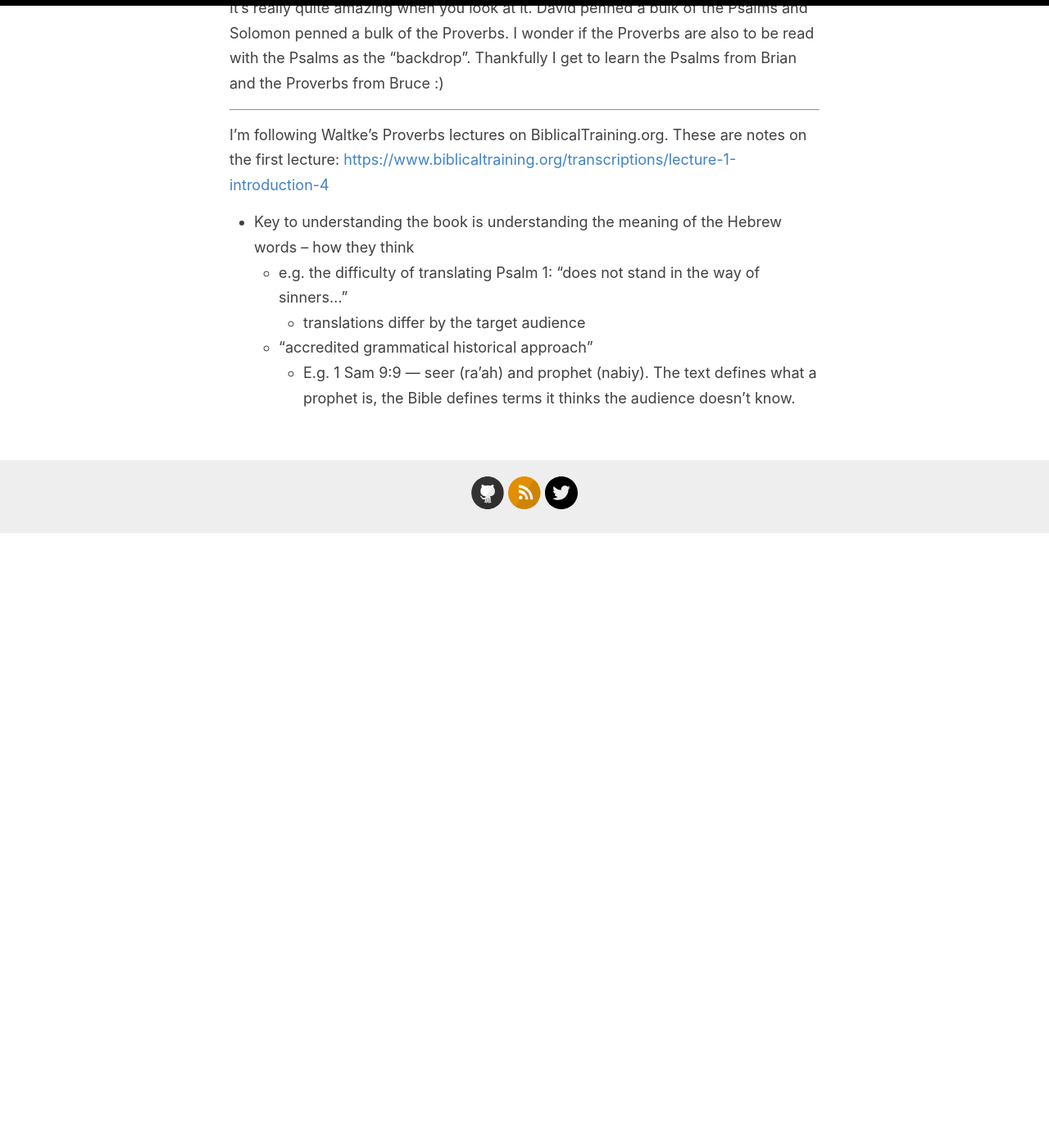
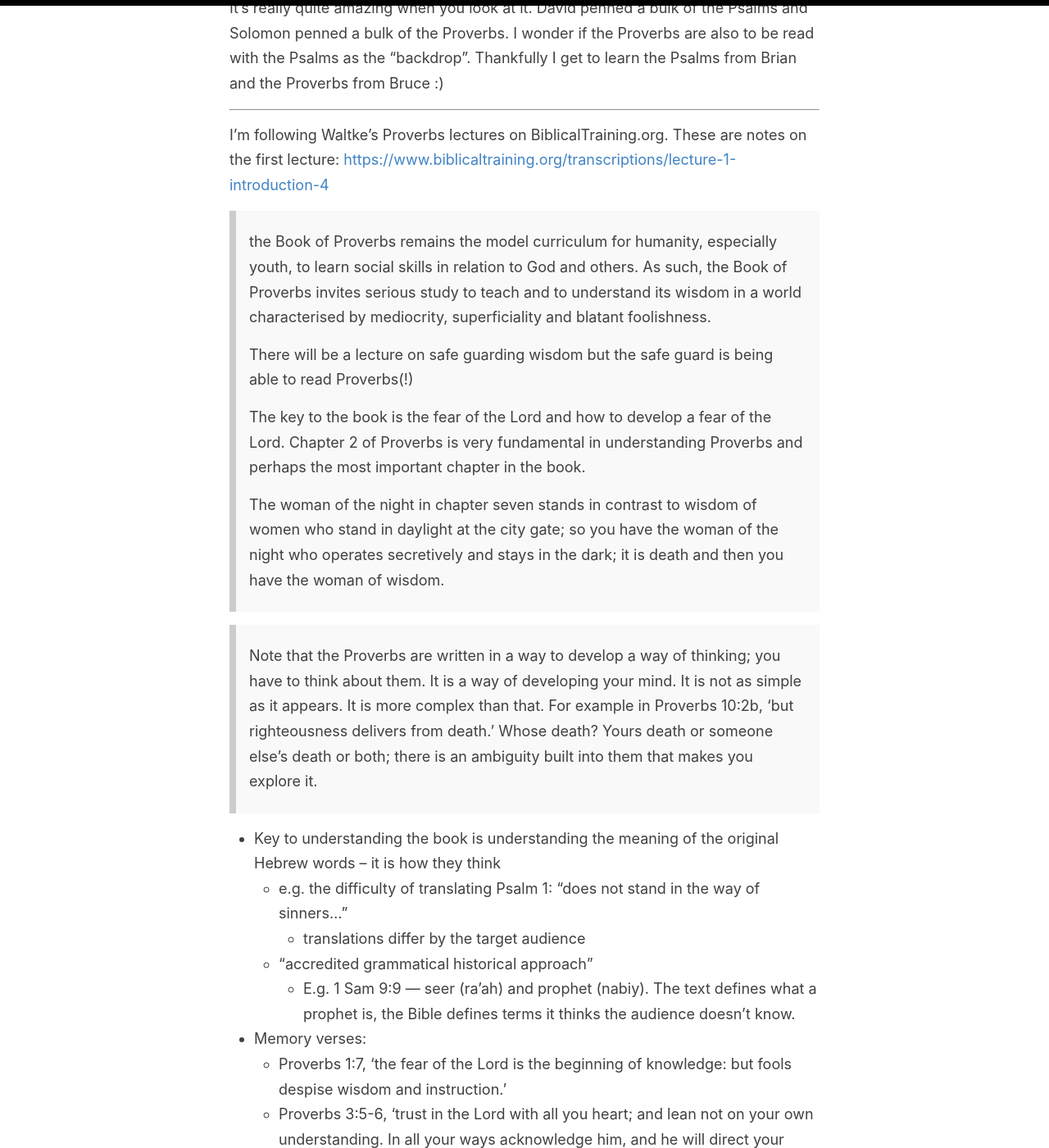
Before and after one commit to jiangts/bible-reflections, a Jekyll site: the page built from _posts/2022-05-06-proverbs-waltke-1.md, in a window 1280 px wide and 1400 px high, scrolled down 1104 px. Shown: the whole window at 82% size. Built offline with Jekyll 4.4.1, drawn with Linux system fonts in a browser that asks for light colours; before the commit the page ends 1755 px from its top, so only the background shows below that; some of the changed text lies outside the part shown.

Commit message:
Update Thu May 12 11:12:16 PDT 2022

```diff
--- a/_posts/2022-05-06-proverbs-waltke-1.md
+++ b/_posts/2022-05-06-proverbs-waltke-1.md
@@ -38,8 +38,31 @@ I'm following Waltke's Proverbs lectures on BiblicalTraining.org. These are note
 
 
 
-- Key to understanding the book is understanding the meaning of the Hebrew words -- how they think
+> the Book of Proverbs remains the model curriculum for humanity, especially youth, to learn social skills in relation to God and others. As such, the Book of Proverbs invites serious study to teach and to understand its wisdom in a world characterised by mediocrity, superficiality and blatant foolishness.
+>
+> There will be a lecture on safe guarding wisdom but the safe guard is being able to read Proverbs(!)
+>
+> The key to the book is the fear of the Lord and how to develop a fear of the Lord. Chapter 2 of Proverbs is very fundamental in understanding Proverbs and perhaps the most important chapter in the book.
+>
+> The woman of the night in chapter seven stands in contrast to wisdom of women who stand in daylight at the city gate; so you have the woman of the night who operates secretively and stays in the dark; it is death and then you have the woman of wisdom.
+
+
+
+> Note that the Proverbs are written in a way to develop a way of thinking; you have to think about them. It is a way of developing your mind. It is not as simple as it appears. It is more complex than that. For example in Proverbs 10:2b, ‘but righteousness delivers from death.’ Whose death? Yours death or someone else’s death or both; there is an ambiguity built into them that makes you explore it.
+
+
+
+
+
+- Key to understanding the book is understanding the meaning of the original Hebrew words -- it is how they think
   - e.g. the difficulty of translating Psalm 1: "does not stand in the way of sinners..."
     - translations differ by the target audience
   - "accredited grammatical historical approach"
     - E.g. 1 Sam 9:9 — seer (ra’ah) and prophet (nabiy). The text defines what a prophet is, the Bible defines terms it thinks the audience doesn't know.
+
+
+
+- Memory verses:
+  - Proverbs 1:7, ‘the fear of the Lord is the beginning of knowledge: but fools despise wisdom and instruction.’
+  - Proverbs 3:5-6, ‘trust in the Lord with all you heart; and lean not on your own understanding. In all your ways acknowledge him, and he will direct your paths.’
+  - Proverbs: 4:7, ‘wisdom is the principal thing; therefore get wisdom: and whatever you acquire, acquire understanding!’
```
Also changed, not shown: _posts/2022-05-11-poem-abcs.md (added, +46 -0 lines).
